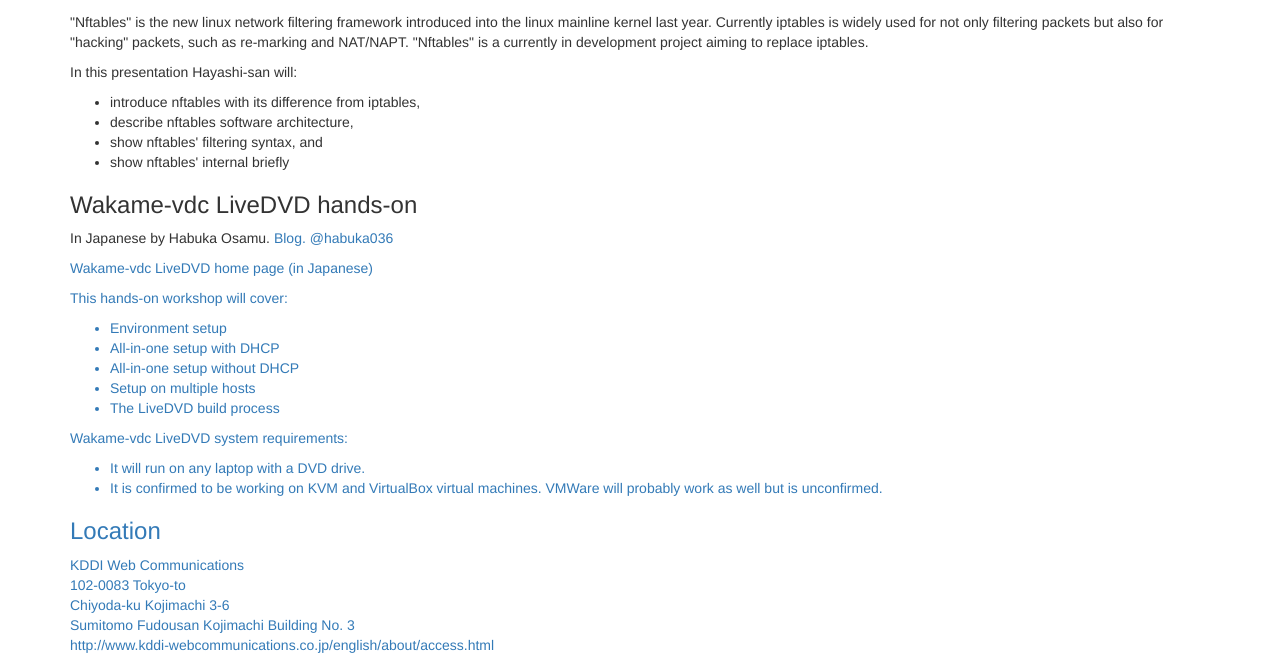
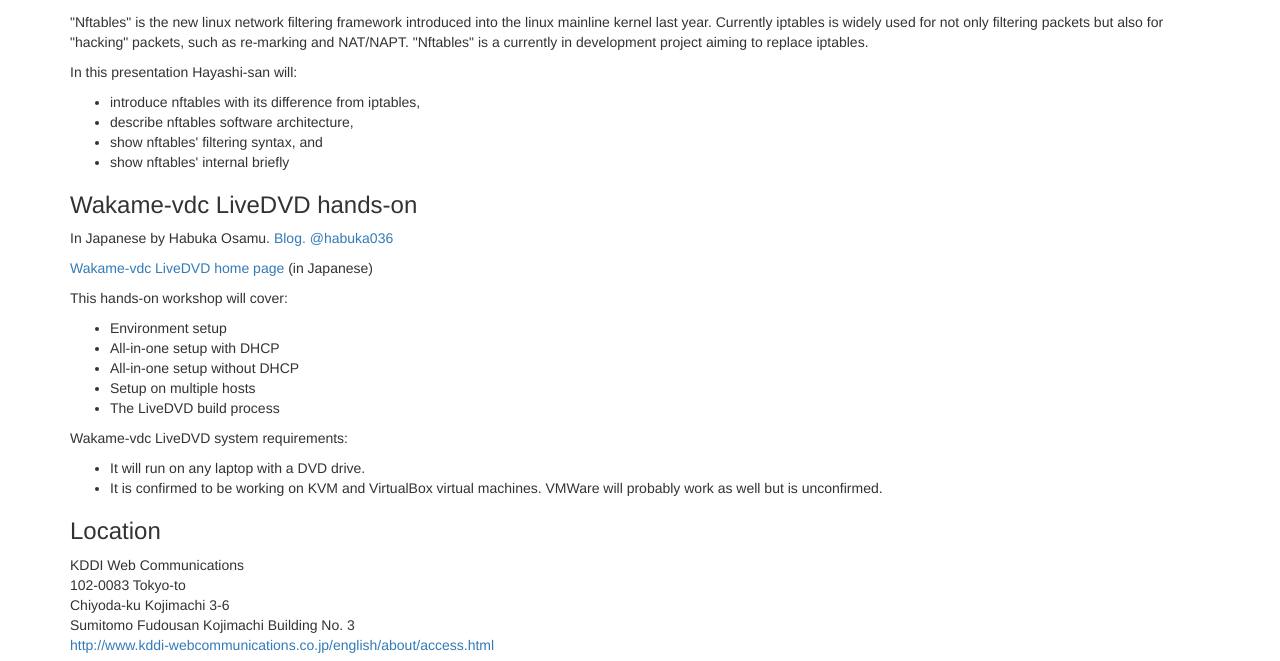
Before and after one commit to wakame/wakame.github.io, a Jekyll site: the page built from index.html, in a window 1280 px wide and 900 px high, scrolled down 599 px, cut to the strip 0-661 px from the top of the window. Built offline with Jekyll 4.4.1, drawn with Linux system fonts in a browser that asks for light colours; nearby versions of some CDN libraries; library files that are not in the unit come from our copies; some of the changed lines change nothing that is shown.

Commit message:
Fixed a tag that wasn't closed

```diff
--- a/index.html
+++ b/index.html
@@ -37,7 +37,7 @@
 
 <p>In Japanese by Habuka Osamu. <a href="http://blog.osamu.habuka.jp/">Blog.</a> <a href="https://twitter.com/habuka036">@habuka036</a>
 
-<p><a href="https://github.com/axsh/iso-no-wakame/wiki/LiveDVDの使い方">Wakame-vdc LiveDVD home page (in Japanese)</p>
+<p><a href="https://github.com/axsh/iso-no-wakame/wiki/LiveDVDの使い方">Wakame-vdc LiveDVD home page</a> (in Japanese)</p>
 
 <p>This hands-on workshop will cover:</p>
 
```
